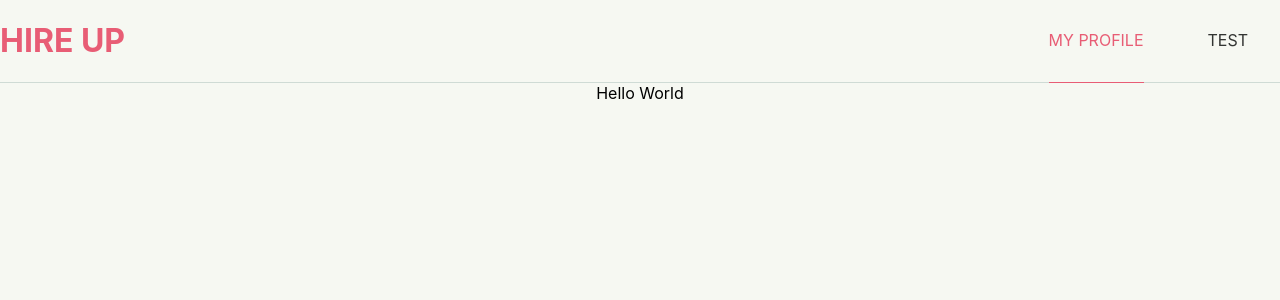
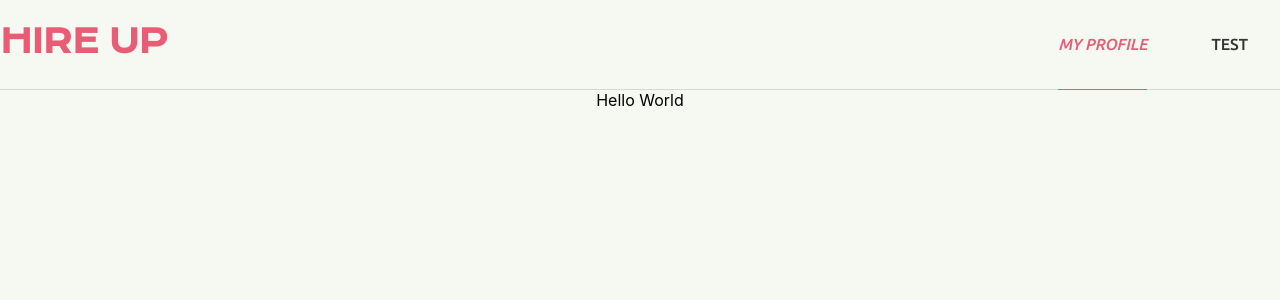
Before and after one commit to HireUp-Turing/HireUp_frontend, a React (Create React App) app: page / in a window 1280 px wide. Shown: the top 300 px of the page. Built offline with nearby package versions, Linux system fonts and the light colour scheme.

Commit message:
Add header and link fonts #13

```diff
--- a/src/components/Header/Header.scss
+++ b/src/components/Header/Header.scss
@@ -7,6 +7,7 @@
 	border-bottom: solid 1px $soft-accent;
 
 	h1 {
+		font-family: 'Krona One', sans-serif;
 		color: $accent;
 	}
 
@@ -14,9 +15,12 @@
 		display: flex;
 		justify-content: space-between;
 		a {
+			font-family: 'Ubuntu', sans-serif;
+			font-weight: 500;
 			margin: 0 2em;
 			min-height: 100%;
-			line-height: 5em;
+			line-height: 5.5em;
+			font-size: 1em;
 		}
 		a, .inactive {
 			color: $text;
@@ -25,6 +29,7 @@
 		.active {
 			color: $accent;
 			border-bottom: .1em solid $accent;
+			font-style: italic;
 		}
 	}
 }
```
